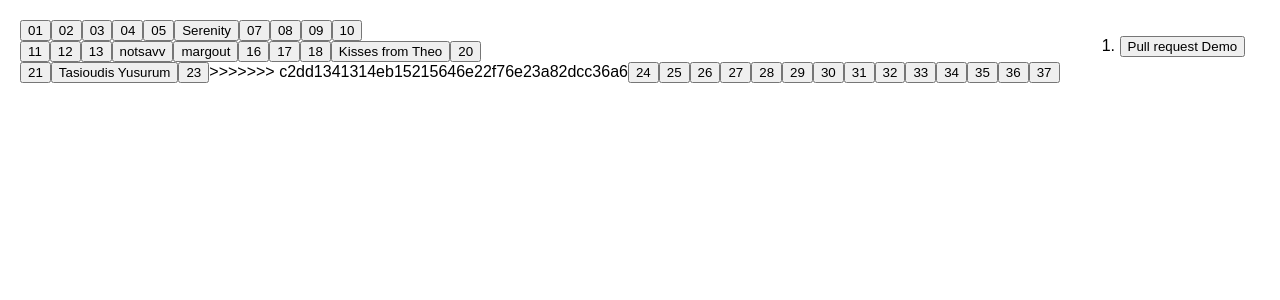
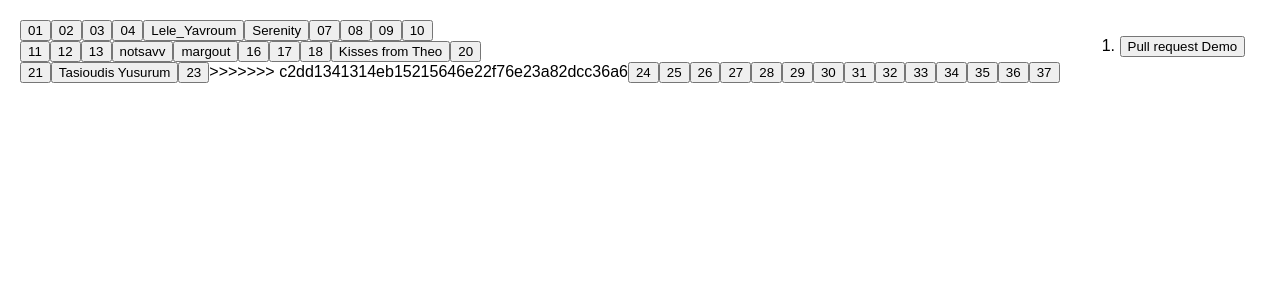
Before and after one commit to xpaulos/TechproWinter2024_session3, a React (Create React App) app: page / in a window 1280 px wide. Shown: the top 300 px of the page. Built offline with nearby package versions, Linux system fonts and the light colour scheme.

Commit message:
elpizwteleftaio

```diff
--- a/src/App.js
+++ b/src/App.js
@@ -38,7 +38,7 @@ function Board({ xIsNext, squares, onPlay }) {
           <button>02</button>
           <button>03</button>
           <button>04</button>
-          <button>05</button>
+          <button>Lele_Yavroum</button>
           <button>Serenity</button>
           <button>07</button>
           <button>08</button>
```
